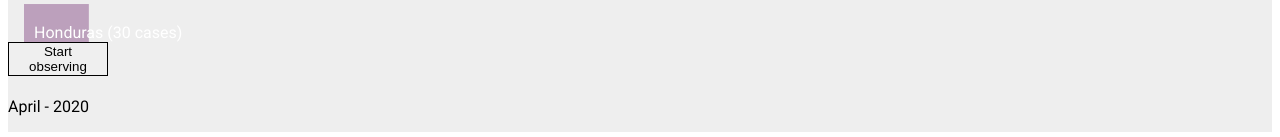
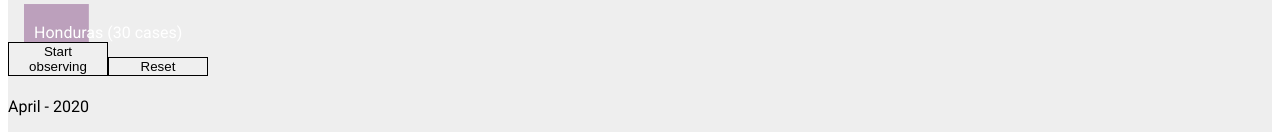
Before and after one commit to loukacodes/corona-dashboard, a React (Create React App) app: page / in a window 1280 px wide. Shown: the part 676-813 px from the top of the page. Built offline with nearby package versions, Linux system fonts and the light colour scheme.

Commit message:
Add reset button

```diff
--- a/src/client/charts/corona-bar-chart/CoronaBarChartContainer.tsx
+++ b/src/client/charts/corona-bar-chart/CoronaBarChartContainer.tsx
@@ -53,6 +53,11 @@ function CoronaBarChartContainer() {
     }
   }
 
+  const handleReset = () => {
+    setData(mockCoronaData)
+    setIteration(0)
+  }
+
   return (
     <div className={styles.root}>
       <div className={styles.header}>
@@ -65,6 +70,7 @@ function CoronaBarChartContainer() {
         <button onClick={() => setStart(!start)}>
           {start ? 'Stop' : 'Start observing'}
         </button>
+        <button onClick={handleReset}>Reset</button>
         <p>{currentMonth()}</p>
       </div>
     </div>
```
